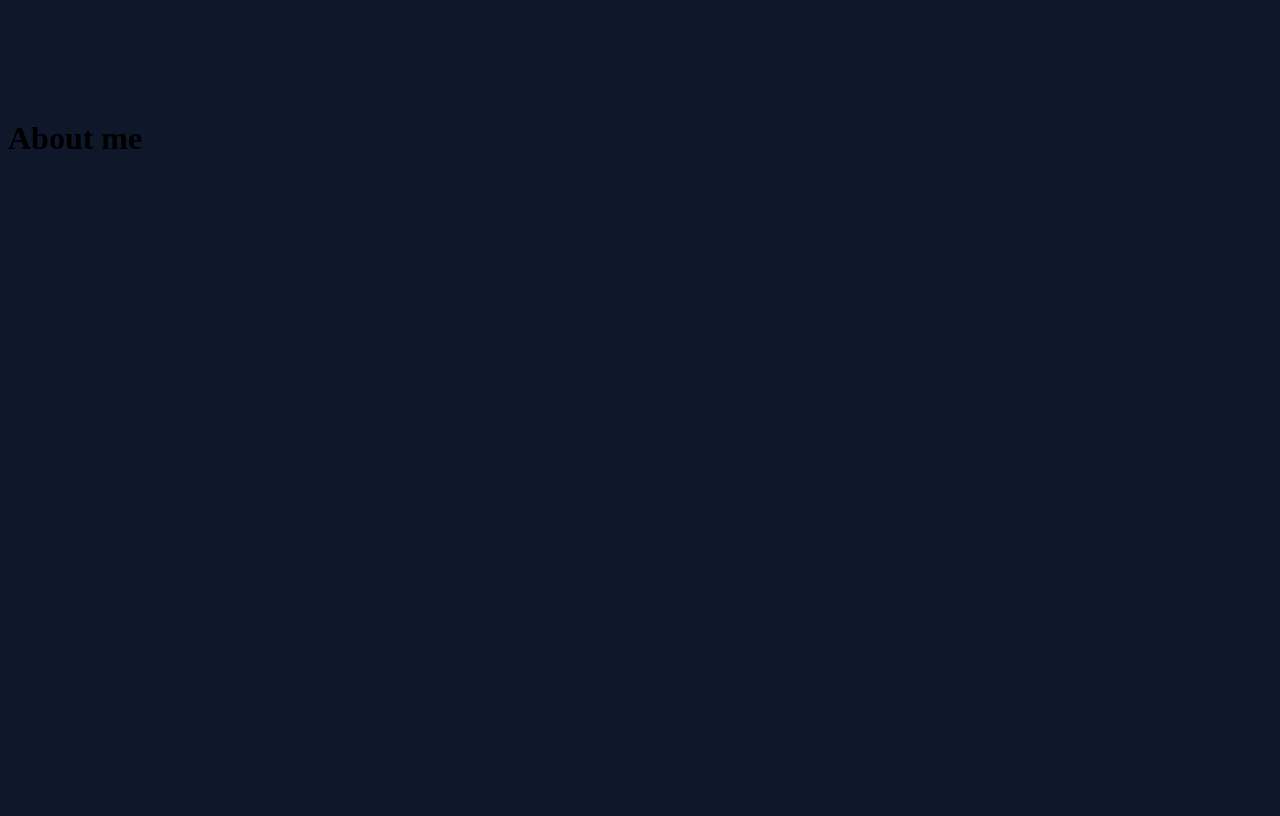
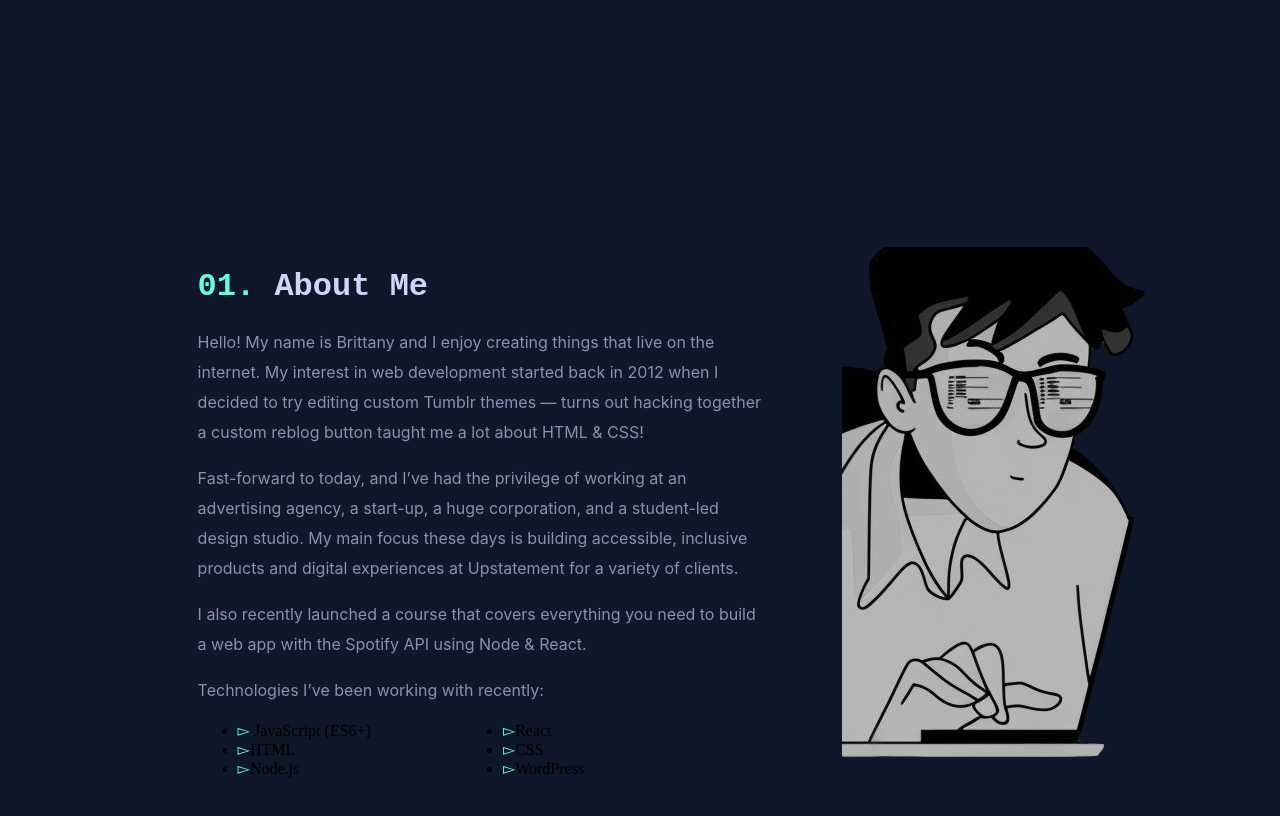
Before and after one commit to Xhan88/christianmq, a React (Vite) app: page / in a window 1280 px wide. Shown: the part 620-1436 px from the top of the page. Before the commit the page ends 800 px from the top, so only its background shows below. Built offline with nearby package versions, Linux system fonts and the light colour scheme.

Commit message:
changeaboutme

```diff
--- a/src/AboutMe/AboutMe.jsx
+++ b/src/AboutMe/AboutMe.jsx
@@ -1,14 +1,35 @@
-import "./aboutMe.css"
+import './AboutMe.css';
 
 const AboutMe = () => {
   return (
-    <>
     <div className="about-me-container">
-      <h1>About me</h1>
+     <div className="text-container">
+      <h1><span>01.</span> About Me</h1>
+      <p>
+        Hello! My name is Brittany and I enjoy creating things that live on the internet. My interest in web development started back in 2012 when I decided to try editing custom Tumblr themes — turns out hacking together a custom reblog button taught me a lot about HTML & CSS!
+      </p>
+      <p>
+        Fast-forward to today, and I’ve had the privilege of working at an advertising agency, a start-up, a huge corporation, and a student-led design studio. My main focus these days is building accessible, inclusive products and digital experiences at Upstatement for a variety of clients.
+      </p>
+      <p>
+        I also recently launched a course that covers everything you need to build a web app with the Spotify API using Node & React.
+      </p>
+      <p>Technologies I’ve been working with recently:</p>
+      <ul className='order-list'>
+        <li><span>▻</span> JavaScript (ES6+)</li>
+        <li><span>▻</span>React</li>
+        <li><span>▻</span>HTML</li>
+        <li><span>▻</span>CSS</li>
+        <li><span>▻</span>Node.js</li>
+        <li><span>▻</span>WordPress</li>
+      </ul>
+      </div>
+    <div className='img-chan'>
+        <img src="./481.png" alt="" />
     </div>
-    </>
 
-  )
-}
+    </div>
+  );
+};
 
-export default AboutMe
+export default AboutMe;
--- a/src/AboutMe/aboutme.css
+++ b/src/AboutMe/aboutme.css
@@ -0,0 +1,31 @@
+.about-me-container {
+    display: flex;
+    margin: 15%;
+    gap: 30px;
+}
+
+.img-chan {
+    width: 15rem;
+    height: 15rem;
+}
+
+.text-container {
+    padding-right: 5%;
+}
+
+.text-container h1 {
+    color: var(--light-color);
+    font-family: "SF Mono", "Fira Code", "Fira Mono", "Roboto Mono", monospace;
+}
+
+.text-container p {
+    color: var(--grey-color);
+    font-family:Calibre, Inter, "San Francisco", "SF Pro Text", -apple-system, system-ui, sans-serif;
+    line-height: 30px;
+}
+
+.order-list {
+    display: grid;
+    grid-template-columns: 1fr 1fr;
+    color: (--grey-colo);
+}
```
